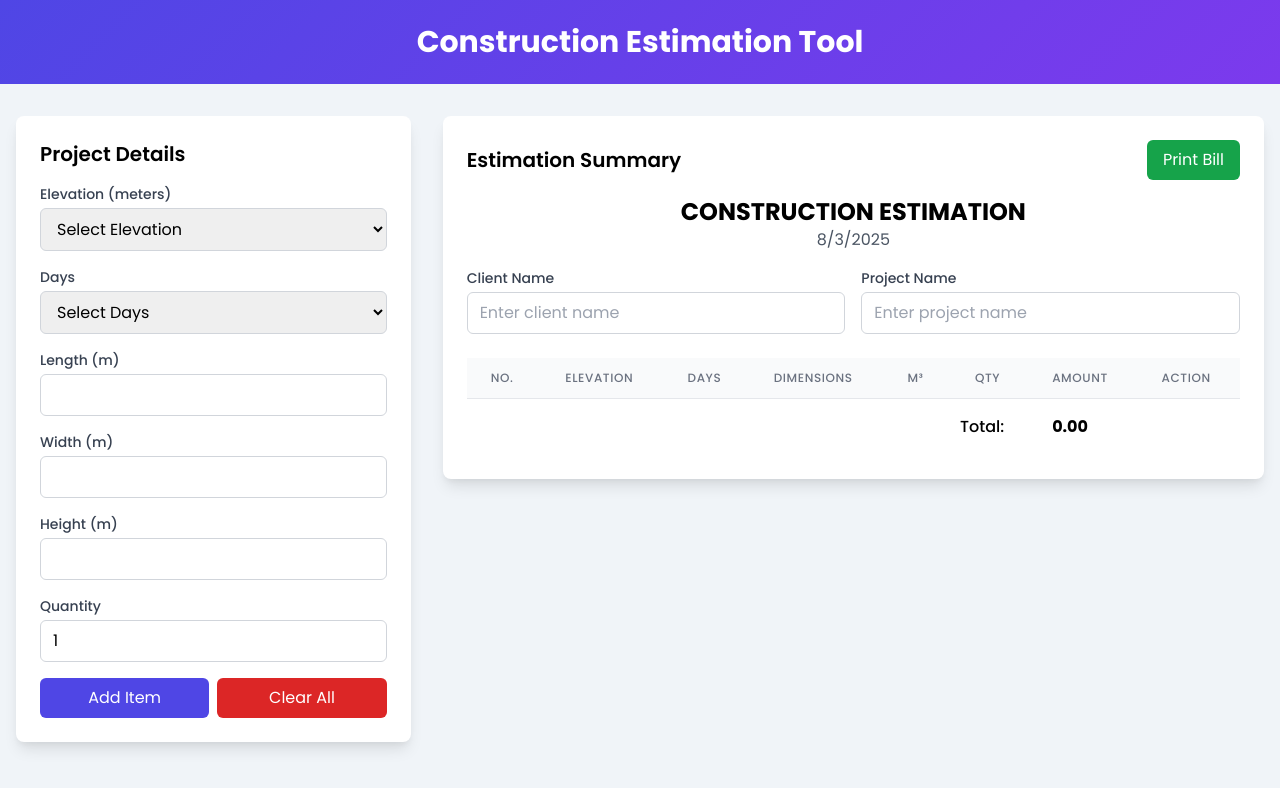
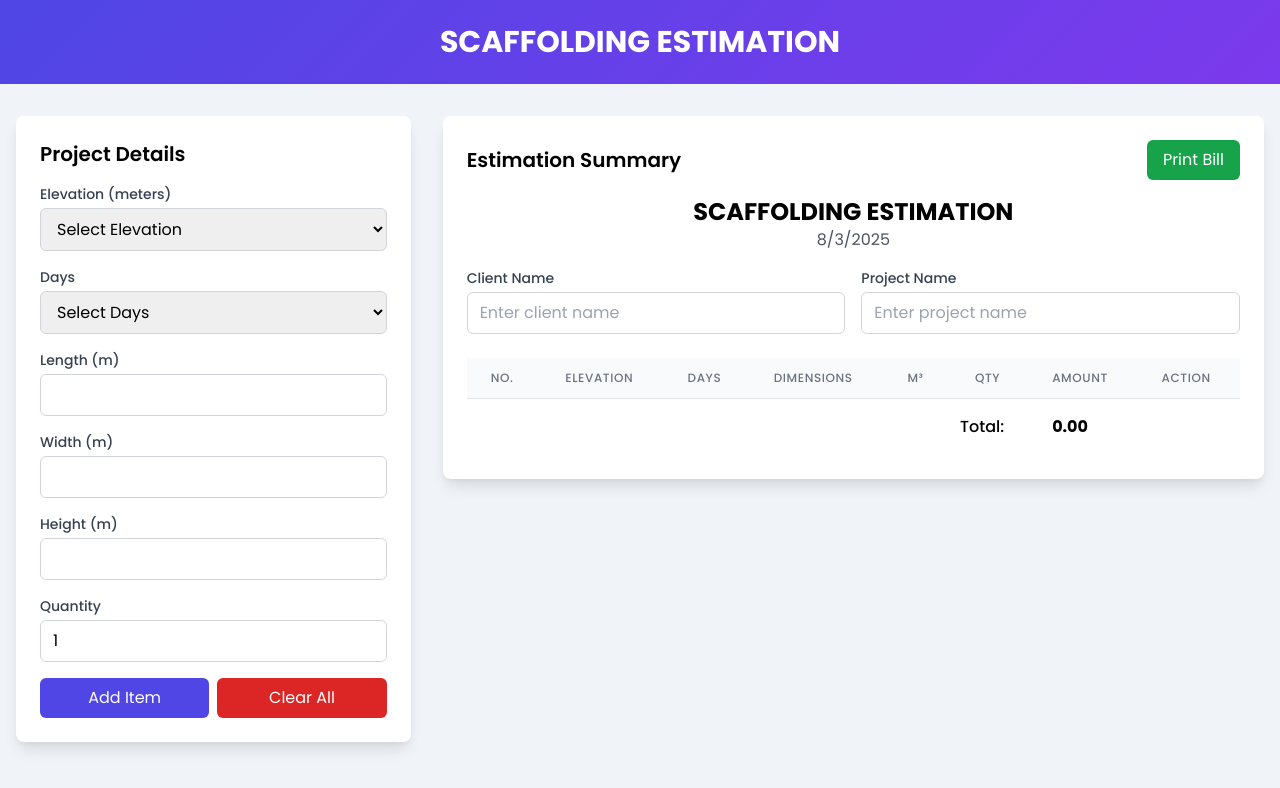
Before and after one commit to hereishappy/ESTIMATION, a plain HTML site: page index.html in a window 1280 px wide. Drawn offline with nearby package versions, Linux system fonts and the light colour scheme.

Commit message:
Update index.html

```diff
--- a/index.html
+++ b/index.html
@@ -35,7 +35,7 @@
         <!-- Header -->
         <header class="gradient-bg text-white py-6">
             <div class="container mx-auto px-4">
-                <h1 class="text-3xl font-bold text-center">Construction Estimation Tool</h1>
+                <h1 class="text-3xl font-bold text-center">SCAFFOLDING ESTIMATION</h1>
             </div>
         </header>
 
@@ -115,7 +115,7 @@
                         <!-- Bill Header -->
                         <div class="mb-6">
                             <div class="text-center mb-4">
-                                <h1 class="text-2xl font-bold">CONSTRUCTION ESTIMATION</h1>
+                                <h1 class="text-2xl font-bold">SCAFFOLDING ESTIMATION</h1>
                                 <p class="text-gray-600" id="billDate"></p>
                             </div>
                             <div class="grid grid-cols-2 gap-4 mb-4">
```
